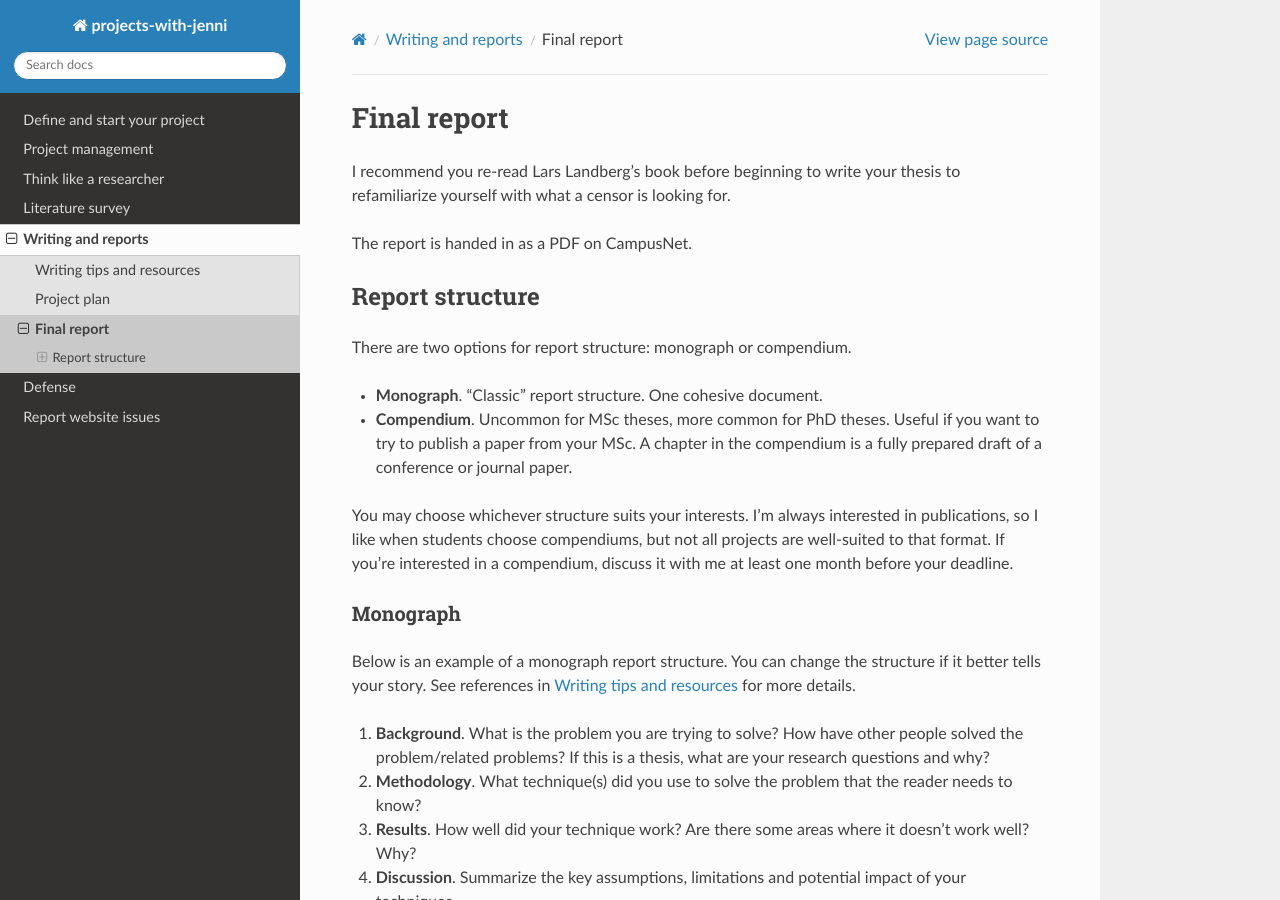
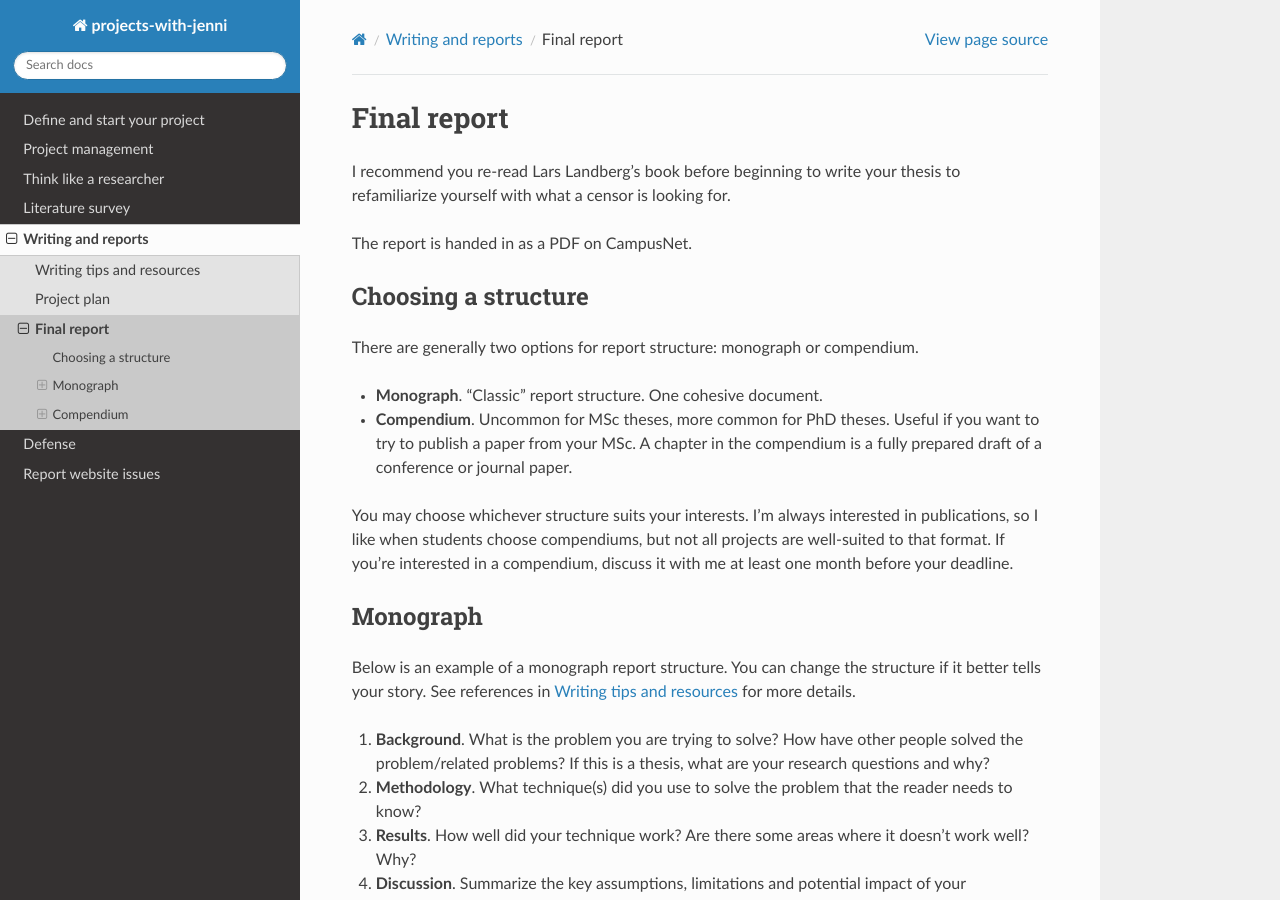
Before and after one commit to jennirinker/projects-with-jenni, a Sphinx documentation site: the page built from docs/source/final-report.rst, in a window 1280 px wide and 900 px high. Built offline with Sphinx 7.4.7 and the Read the Docs theme 3.1.0, drawn with Linux system fonts in a browser that asks for light colours.

Commit message:
Fixing typo in structure of final-report

```diff
--- a/docs/source/final-report.rst
+++ b/docs/source/final-report.rst
@@ -8,10 +8,10 @@ I recommend you re-read Lars Landberg's book before beginning to write your thes
 
 The report is handed in as a PDF on CampusNet.
 
-Report structure
-------------------
+Choosing a structure
+--------------------------
 
-There are two options for report structure: monograph or compendium.
+There are generally two options for report structure: monograph or compendium.
 
 * **Monograph**. "Classic" report structure. One cohesive document.
 * **Compendium**. Uncommon for MSc theses, more common for PhD theses. Useful if you want to try to publish a paper from your MSc. A chapter in the compendium is a fully prepared draft of a conference or journal paper.
@@ -22,7 +22,7 @@ If you're interested in a compendium, discuss it with me at least one month befo
 
 
 Monograph
-^^^^^^^^^^^^^^
+------------------
 
 Below is an example of a monograph report structure.
 You can change the structure if it better tells your story.
@@ -41,8 +41,9 @@ Examples of monographs
 * MSc. `Esther's thesis <https://findit.dtu.dk/en/catalog/64ab4c8ec3a23191526c38dd>`_
 * MSc. `Thea's thesis <https://findit.dtu.dk/en/catalog/612f5fb6d9001d017237203a>`_
 
+
 Compendium
-^^^^^^^^^^^^^^
+------------------
 
 Compendiums are non-traditional for MSc theses but give the student experience in writing a scientific paper ready for submission.
 Care must be taken in the introduction to orient the reader as to the structure, and section introductions should be used to tell the story throughout the thesis.
--- a/docs/source/index.rst
+++ b/docs/source/index.rst
@@ -20,7 +20,7 @@ Contents
 --------
 
 .. toctree::
-   :maxdepth: 4
+   :maxdepth: 3
 
    define-start-project
    project-management
```
